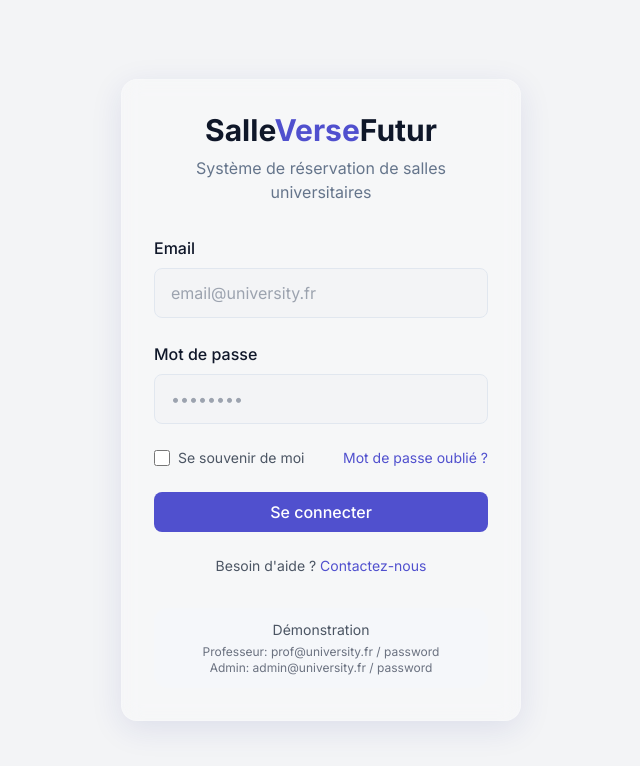
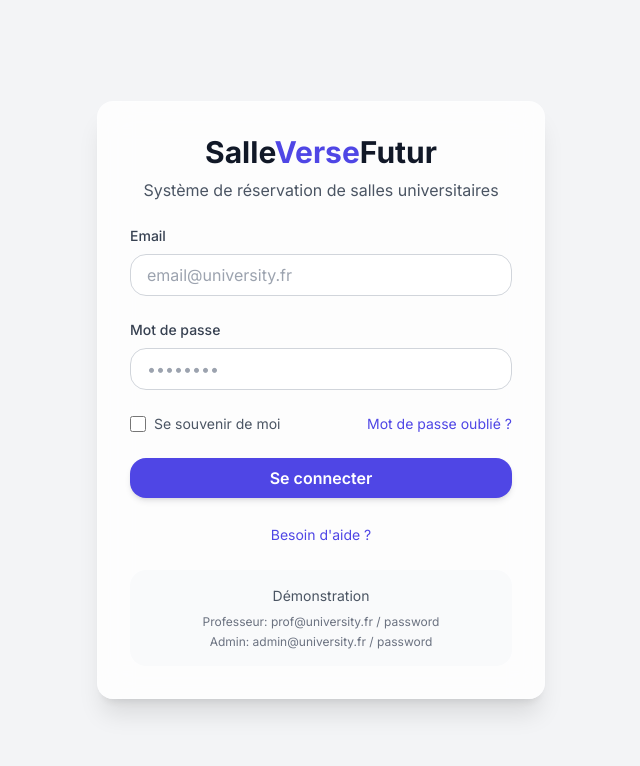
Before and after one commit to kiraj-walid/salle-verse-futur, a React (Vite) app: page /login in a window 1280 px wide. Shown: the top 766 px of the page, without its empty margins (319-959 px from the left). Built offline with nearby package versions, Linux system fonts and the light colour scheme.

Commit message:
Refactor: Remove external UI libraries
Remove dependencies on external UI libraries and refactor components to use only React and Tailwind CSS.

```diff
--- a/src/pages/Login.tsx
+++ b/src/pages/Login.tsx
@@ -1,106 +1,114 @@
 
 import React, { useState } from 'react';
+import { useNavigate } from 'react-router-dom';
 import { useAuth } from '../contexts/AuthContext';
-import { useNavigate, Link } from 'react-router-dom';
-import { useToast } from '../contexts/ToastContext';
 
-const Login: React.FC = () => {
+const Login = () => {
   const [email, setEmail] = useState('');
   const [password, setPassword] = useState('');
-  const { login, loading, error } = useAuth();
+  const [error, setError] = useState('');
   const navigate = useNavigate();
-  const { showToast } = useToast();
+  const { login } = useAuth();
 
   const handleSubmit = async (e: React.FormEvent) => {
     e.preventDefault();
+    setError('');
 
     try {
       await login(email, password);
       navigate('/dashboard');
-      showToast('Connexion réussie !', 'success');
     } catch (err) {
-      // Error is already handled in the AuthContext
+      setError('Email ou mot de passe invalide');
     }
   };
 
   return (
     <div className="min-h-screen flex items-center justify-center bg-gradient-to-br from-primary/5 to-secondary/5 p-4">
-      <div className="login-card w-full max-w-md fade-in">
-        <div className="mb-8 text-center">
-          <h1 className="text-3xl font-bold text-foreground mb-2">Salle<span className="text-primary">Verse</span>Futur</h1>
-          <p className="text-muted-foreground">Système de réservation de salles universitaires</p>
+      <div className="w-full max-w-md p-8 space-y-6 bg-white/80 backdrop-blur-lg rounded-2xl shadow-xl border border-white/20">
+        <div className="text-center space-y-2">
+          <h1 className="text-3xl font-bold text-gray-900">
+            Salle<span className="text-indigo-600">Verse</span>Futur
+          </h1>
+          <p className="text-gray-600">
+            Système de réservation de salles universitaires
+          </p>
         </div>
 
-        <form onSubmit={handleSubmit}>
+        <form onSubmit={handleSubmit} className="space-y-6">
           {error && (
-            <div className="mb-4 p-3 bg-red-50 text-red-600 rounded-md text-sm">
+            <div className="p-3 text-sm bg-red-50 text-red-600 rounded-lg">
               {error}
             </div>
           )}
 
-          <div className="form-group">
-            <label htmlFor="email" className="form-label">Email</label>
+          <div className="space-y-2">
+            <label htmlFor="email" className="block text-sm font-medium text-gray-700">
+              Email
+            </label>
             <input
               id="email"
               type="email"
-              className="form-input"
               value={email}
               onChange={(e) => setEmail(e.target.value)}
+              className="w-full px-4 py-2 border border-gray-300 rounded-lg focus:ring-2 focus:ring-indigo-500 focus:border-indigo-500"
+              placeholder="email@university.fr"
               required
-              placeholder="email@university.fr"
             />
           </div>
 
-          <div className="form-group">
-            <label htmlFor="password" className="form-label">Mot de passe</label>
+          <div className="space-y-2">
+            <label htmlFor="password" className="block text-sm font-medium text-gray-700">
+              Mot de passe
+            </label>
             <input
               id="password"
               type="password"
-              className="form-input"
               value={password}
               onChange={(e) => setPassword(e.target.value)}
+              className="w-full px-4 py-2 border border-gray-300 rounded-lg focus:ring-2 focus:ring-indigo-500 focus:border-indigo-500"
+              placeholder="••••••••"
               required
-              placeholder="••••••••"
             />
           </div>
 
-          <div className="flex justify-between mb-6">
+          <div className="flex items-center justify-between text-sm">
             <div className="flex items-center">
               <input
                 id="remember"
                 type="checkbox"
-                className="h-4 w-4 text-primary border-gray-300 rounded"
+                className="h-4 w-4 text-indigo-600 rounded border-gray-300"
               />
-              <label htmlFor="remember" className="ml-2 text-sm text-gray-600">
+              <label htmlFor="remember" className="ml-2 text-gray-600">
                 Se souvenir de moi
               </label>
             </div>
-            <a href="#" className="text-sm text-primary hover:underline">
+            <a href="#" className="text-indigo-600 hover:text-indigo-500">
               Mot de passe oublié ?
             </a>
           </div>
 
           <button
             type="submit"
-            className="btn btn-primary w-full"
-            disabled={loading}
+            className="w-full py-2 px-4 bg-indigo-600 hover:bg-indigo-700 text-white font-semibold rounded-lg shadow-md transition-colors"
           >
-            {loading ? 'Connexion...' : 'Se connecter'}
+            Se connecter
           </button>
         </form>
 
-        <div className="mt-6 text-center">
-          <p className="text-sm text-gray-600">
-            Besoin d'aide ? <a href="#" className="text-primary hover:underline">Contactez-nous</a>
-          </p>
+        <div className="text-center">
+          <a href="#" className="text-sm text-indigo-600 hover:text-indigo-500">
+            Besoin d'aide ?
+          </a>
         </div>
 
-        <div className="mt-8 p-3 bg-muted rounded-md text-sm text-center">
-          <p className="text-gray-600 mb-1">Démonstration</p>
-          <p className="text-xs text-gray-500">
-            Professeur: prof@university.fr / password<br />
-            Admin: admin@university.fr / password
+        <div className="mt-6 p-4 bg-gray-50 rounded-lg">
+          <p className="text-sm text-gray-600 text-center mb-2">
+            Démonstration
           </p>
+          <div className="text-xs text-gray-500 text-center space-y-1">
+            <p>Professeur: prof@university.fr / password</p>
+            <p>Admin: admin@university.fr / password</p>
+          </div>
         </div>
       </div>
     </div>
```
Also changed, not shown: package.json (+1 -7 lines), 1 other file (tests, documents, lock files or other folders).
